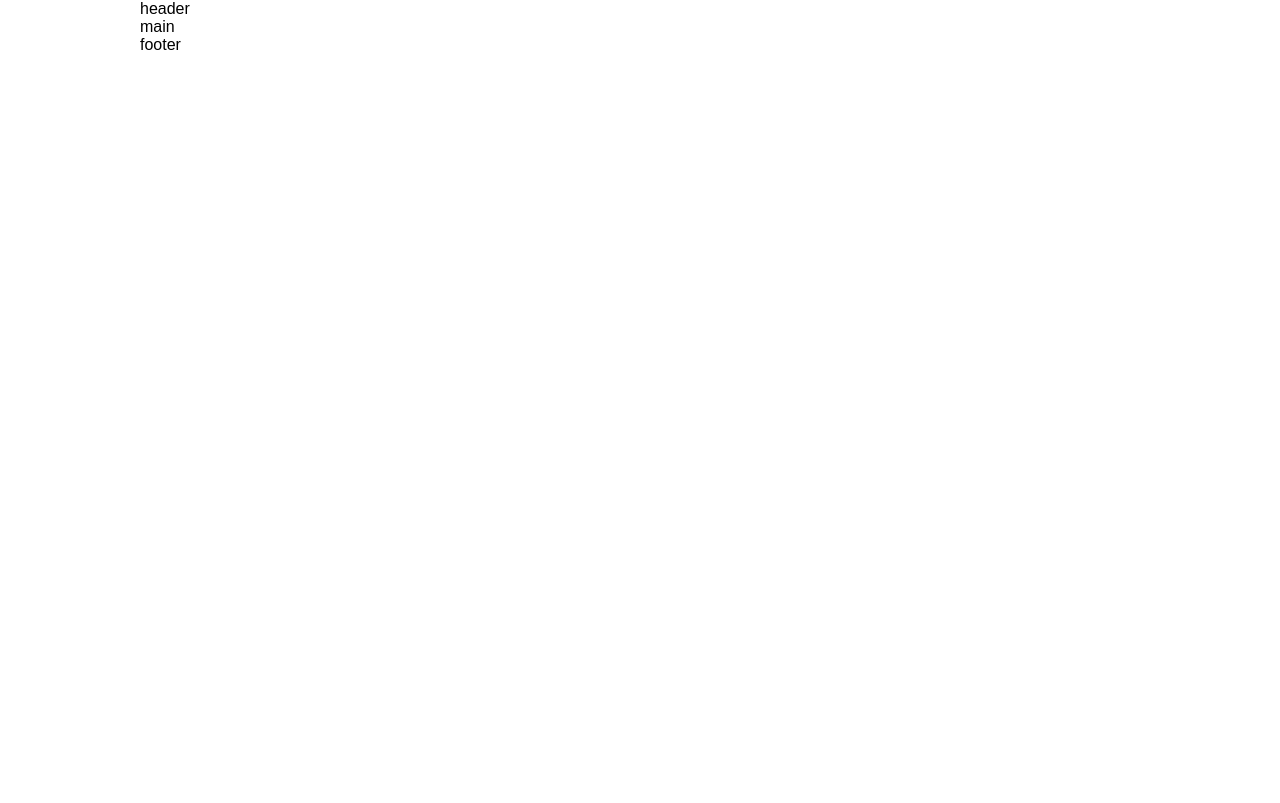
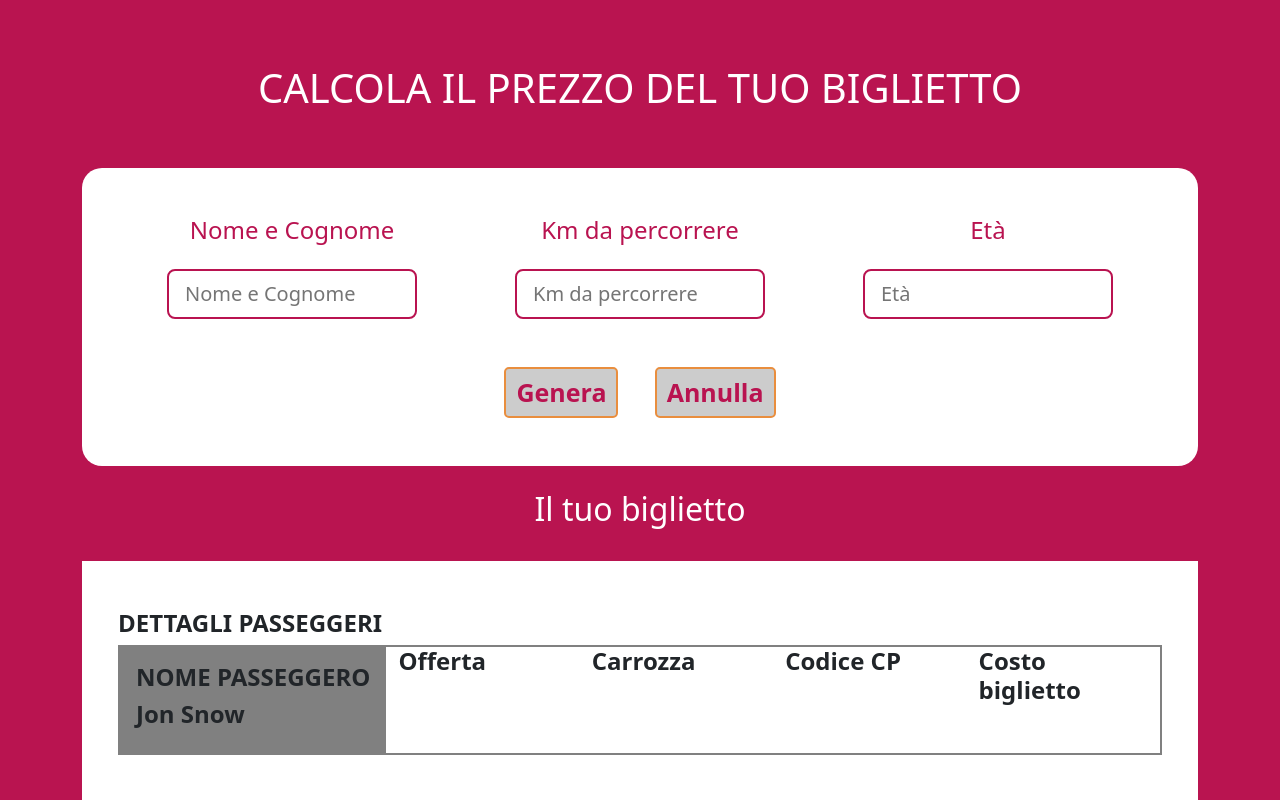
Before and after one commit to costanzaguala/js-biglietto-treno-form, a plain HTML site: page index.html in a window 1280 px wide. Drawn offline with nearby package versions, Linux system fonts and the light colour scheme.

Commit message:
esercizio finito

```diff
--- a/css/style.css
+++ b/css/style.css
@@ -1,4 +1,9 @@
 /* RESET */
+
+:root {
+    --purple-color: #B91350;
+    --bg-grey: #808080;
+}
 
 * {
     margin: 0;
@@ -15,4 +20,53 @@ html {
 .container {
     max-width: 1000px;
     margin: 0 auto;
+    width: 100%;
 }
+
+input, select {
+    border: 2px solid #B91350;
+    width: 250px;
+    height: 50px;
+}
+
+.bg_color_container{
+    background-color: #B91450;
+    height: 100vh;
+}
+
+.purple-color {
+    color: var(--purple-color);
+}
+
+.form_container > form > div{
+    display: flex;
+    justify-content: space-between;
+    flex-direction: row;
+}
+
+.btn-purple {
+    font-size: 25px;
+    font-weight: 700;
+    padding: 5px 10px;
+    border-radius: 5px;
+    border: 2px solid #E98E3E;
+    text-decoration: none;
+    background-color: #CCCCCC;
+    color: var(--purple-color);
+}
+
+.bg_color_ticket{
+    background-color: #FFFFFF;
+}
+
+#first_ticket{
+    border-radius: 20px;
+}
+
+.background-color {
+    background-color: var(--bg-grey);
+}
+
+.border_second_ticket{
+    border: 2px solid #808080;
+}
--- a/index.html
+++ b/index.html
@@ -10,34 +10,81 @@
 
     </head>
 
-
     <body>
 
-        <!-- INIZIO HEADER -->
-        <header>
+        <div class=" bg_color_container text-center p-3 m-b-3">
             <div class="container">
-                header
+                <h1 class="text-white p-5">
+                    CALCOLA IL PREZZO DEL TUO BIGLIETTO
+                </h1>
+                <div id="first_ticket" class="bg_color_ticket p-5">
+                    <div class="row d-flex justify-content-around">
+                        <div class="col">
+                            <h4 class="purple-color pb-3">Nome e Cognome</h4>
+                            <input class="form-control-lg" type="text" id="firstnamelastname" name="firstnamelastname" placeholder="Nome e Cognome"/>
+                        </div>
+                        <div class="col">
+                            <h4 class="purple-color pb-3">Km da percorrere</h4>
+                            <input class="form-control-lg" type="number" id="km" name="km" placeholder="Km da percorrere"/>
+                        </div>
+                        <div class="col">
+                            <h4 class="purple-color pb-3">Età</h4>
+                            <input class="form-control-lg" type="number" id="age" name="age" placeholder="Età"/>
+                        </div>
+                        <div class="row">
+                            <div class="col">
+                                <button type="button" class="btn-purple mt-5 mx-3" id="calc" value="generate" >Genera</button>
+                                <button type="button" class="btn-purple mt-5 mx-3" id="annulla" value="reset">Annulla</button>
+                            </div>
+                        </div>
+                    </div>
+                </div>
             </div>
-        </header>
-        <!-- FINE HEADER -->
+            <div class="container">
 
-        <!-- INIZIO MAIN -->
-        <main>
-            <div class="container">
-                main
+                <h2 class="text-white m-b-3 p-4">
+                    Il tuo biglietto
+                </h2>
+
+                <div class="bg_color_ticket p-5">
+                    <div class="row">
+                        <h4 class="text-start fw-bold p-0">
+                            DETTAGLI PASSEGGERI
+                        </h4>
+                    </div>
+
+                    <div class="row border_second_ticket d-flex justify-content-between">
+                        <div class="col-auto p-3 background-color">
+                            <h4 class="m-b-3 fw-bold text-start">NOME PASSEGGERO</h4>
+                            <h4 class="fw-bold text-start">Jon Snow</h4>
+                        </div>
+                        <div class="col">
+                            <h4 class="m-b-3 fw-bold text-start">Offerta</h4>
+                            <div id="discount-type" class="text-start"></div>
+                        </div>
+                        <div class="col">
+                            <h4 class="m-b-3 fw-bold text-start">Carrozza</h4>
+                            <div></div>
+                        </div>
+                        <div class="col">
+                            <h4 class="m-b-3 fw-bold text-start">Codice CP</h4>
+                            <div></div>
+                        </div>
+                        <div class="col">
+                            <h4 class="m-b-3 fw-bold text-start">Costo biglietto</h4>
+                            <div id="result-container" class="col text-start">
+                            </div>
+                        </div>
+                    </div>
+                </div>
             </div>
-        </main>
-        <!-- FINE MAIN -->
+        </div>
 
-        <!-- INIZIO FOOTER -->
-        <footer>
-            <div class="container">
-                footer
-            </div>
-        </footer>
-        <!-- FINE FOOTER -->
+        <!-- BOOTSTRAP -->
+        <link href="https://cdn.jsdelivr.net/npm/bootstrap@5.3.2/dist/css/bootstrap.min.css" rel="stylesheet"
+        integrity="sha384-T3c6CoIi6uLrA9TneNEoa7RxnatzjcDSCmG1MXxSR1GAsXEV/Dwwykc2MPK8M2HN" crossorigin="anonymous">
 
-
+        <!-- JAVASCRIPT -->
+        <script type="text/javascript" src="js/script.js"></script>
     </body>
-
-</html>
+    </html>
--- /dev/null
+++ b/js/script.js
@@ -0,0 +1,63 @@
+
+const userName = document.getElementById('firstnamelastname');
+
+// Quanti km deve fare il cliente?
+
+const km = document.getElementById('km');
+console.log ('km', km, typeof km);
+
+// Quanti hanni ha il cliente?
+
+const age = document.getElementById('age');
+console.log ('age', age, typeof age);
+
+// button
+
+const calcButton = document.getElementById('calc');
+console.log ('calcButton', calcButton, typeof calcButton);
+
+
+
+calcButton.addEventListener('click', function() {
+
+    console.log('km.value', km.value, typeof km.value);
+    console.log('age.value', age.value, typeof age.value);
+
+    const kmNumber = parseInt(km.value);
+    const ageNumber = parseInt(age.value);
+
+    let discount20 = ('Biglietto under 18');
+    let discount40 = ('Biglietto over 65');
+    let nodiscount = ('Biglietto Standard');
+
+
+    let price =(kmNumber * 0.21);
+    console.log('price', price, typeof price);
+
+
+
+    if (ageNumber < 18) {
+        price *= 0.8;
+        const discountType = document.querySelector('#discount-type');
+        discountType.innerHTML = discount20;
+
+    }
+
+    else if (ageNumber > 65) {
+        price *= 0.6;
+        const discountType = document.querySelector('#discount-type');
+        discountType.innerHTML = discount40;
+    }
+
+    else if (ageNumber >= 65 <= 18) {
+        const discountType = document.querySelector('#discount-type');
+        discountType.innerHTML = nodiscount;
+    }
+
+    const resultContainer = document.querySelector('#result-container');
+    console.log ('resultContainer', resultContainer, typeof resultContainer);
+
+    resultContainer.innerHTML = 'Il prezzo è € ' + (price ).toFixed(2);
+
+
+});
```
Also changed, not shown: 1 other file.
